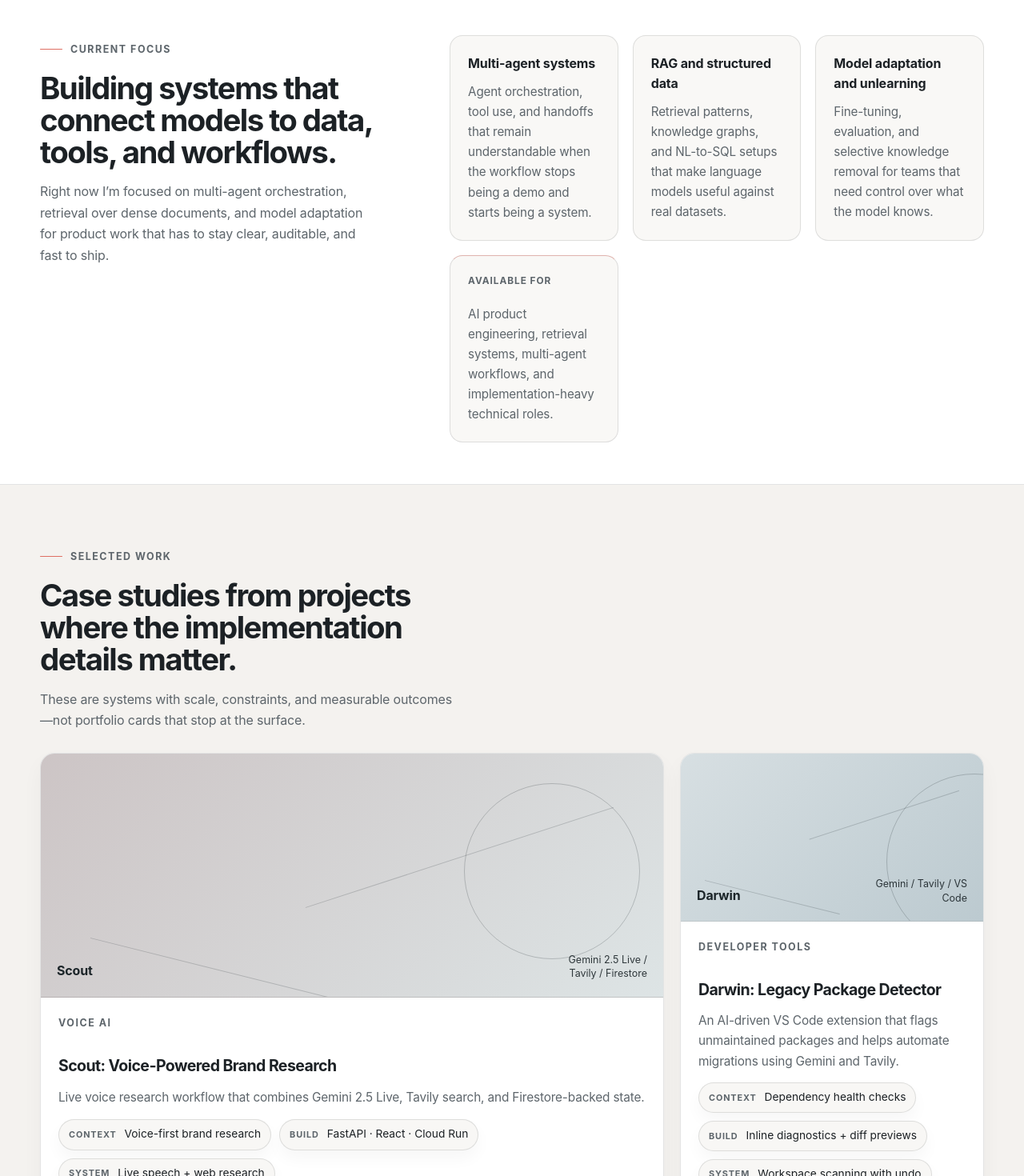
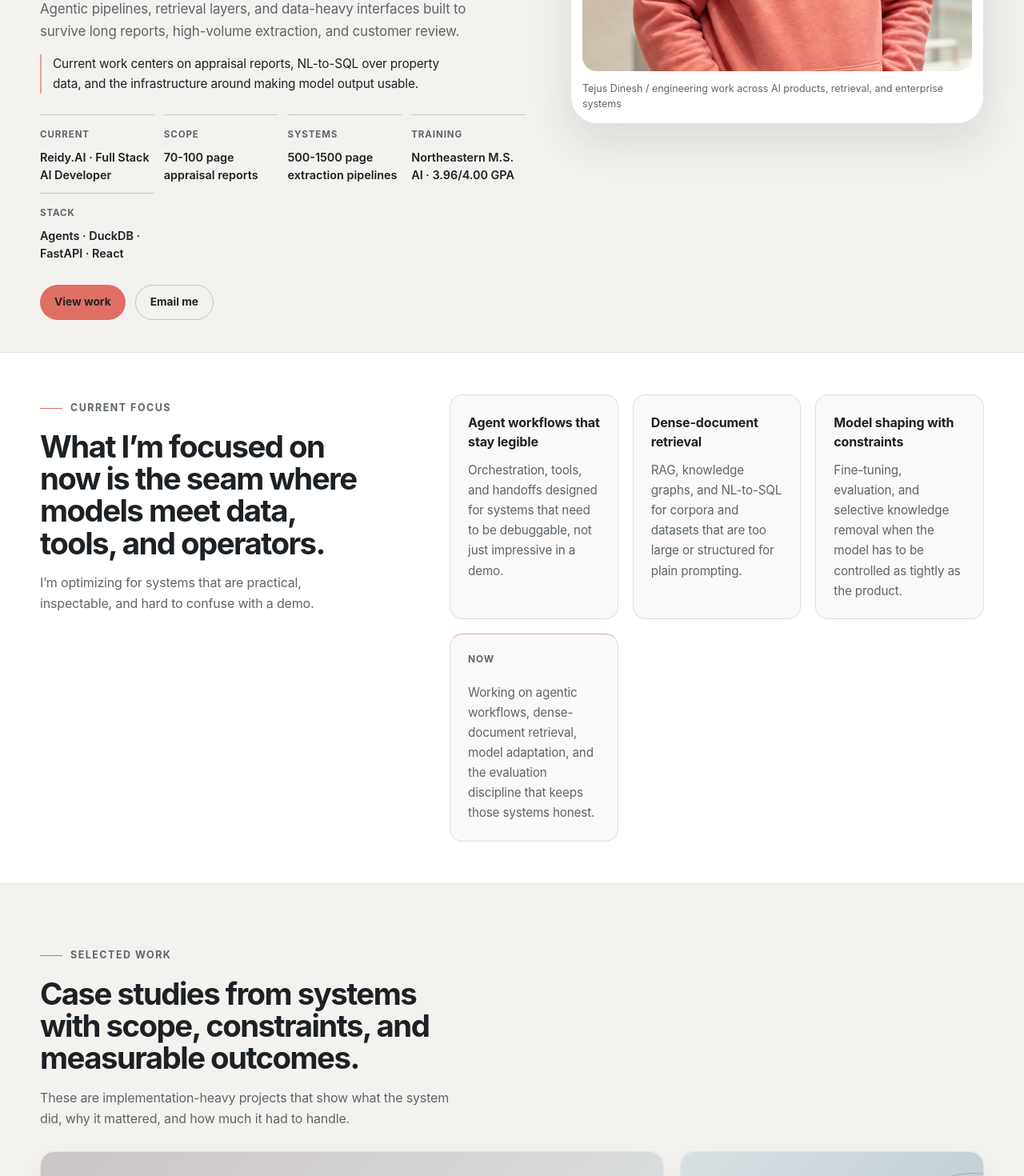
Before and after one commit to Dinesh-Tejus/website, a React (Vite) app: page / in a window 1280 px wide. Shown: the part 880-2350 px from the top of the page at 80% size. Built offline with nearby package versions, Linux system fonts and the light colour scheme.

Commit message:
feat: strengthen homepage authority

```diff
--- a/src/App.jsx
+++ b/src/App.jsx
@@ -8,68 +8,54 @@ const heroProof = [
   ['Scope', '70-100 page appraisal reports'],
   ['Systems', '500-1500 page extraction pipelines'],
   ['Training', 'Northeastern M.S. AI · 3.96/4.00 GPA'],
-];
-
-const focusAreas = [
-  {
-    title: 'Multi-agent systems',
-    text: 'Orchestration patterns that stay understandable as the workflow grows, with tools, retrieval, and handoffs wired together deliberately.',
-  },
-  {
-    title: 'RAG + knowledge graphs',
-    text: 'Document intelligence and structured retrieval for dense corpora, property data, and other domains where plain prompting is not enough.',
-  },
-  {
-    title: 'Model adaptation + unlearning',
-    text: 'Parameter-efficient fine-tuning, selective knowledge removal, and evaluation when the base model needs to be shaped for a specific job.',
-  },
+  ['Stack', 'Agents · DuckDB · FastAPI · React'],
 ];
 
 const entries = [
   {
     id: 'scout',
     category: 'builds',
-    type: 'Voice AI',
+    type: 'Case study · Voice AI',
     title: 'Scout: Voice-Powered Brand Research',
     shortTitle: 'Scout',
-    excerpt: 'Live voice research workflow that combines Gemini 2.5 Live, Tavily search, and Firestore-backed state.',
+    excerpt: 'A voice-first research system for live brand investigation, where speech, search, and state management stay in sync.',
     body: [
       'Scout turns voice into a real research interface. A user can ask follow-up questions naturally while the system keeps state in Firestore and resolves live web sources through Tavily.',
       'The application is built with FastAPI and React, runs on Cloud Run, and uses Gemini 2.5 Live for the conversational layer.',
     ],
     signal: 'Gemini 2.5 Live / Tavily / Firestore',
     proof: [
-      ['Context', 'Voice-first brand research'],
-      ['Build', 'FastAPI · React · Cloud Run'],
-      ['System', 'Live speech + web research'],
+      ['Problem', 'Voice-first brand research'],
+      ['System', 'FastAPI · React · Cloud Run'],
+      ['Why it mattered', 'Speech, search, and state in one loop'],
     ],
   },
   {
     id: 'darwin',
     category: 'builds',
-    type: 'Developer tools',
+    type: 'Case study · Developer tools',
     title: 'Darwin: Legacy Package Detector',
     shortTitle: 'Darwin',
-    excerpt: 'An AI-driven VS Code extension that flags unmaintained packages and helps automate migrations using Gemini and Tavily.',
+    excerpt: 'A VS Code extension for finding unmaintained packages and previewing migration paths before technical debt becomes a release blocker.',
     body: [
       'Darwin scans Python and JavaScript or TypeScript imports for deprecated or unmaintained packages, then uses web research and model analysis to judge package health.',
       'The extension includes inline diagnostics, migration suggestions with diff previews, workspace-wide scanning, local caching, confidence thresholds, ignore lists, and undo support.',
     ],
     signal: 'Gemini / Tavily / VS Code',
     proof: [
-      ['Context', 'Dependency health checks'],
-      ['Build', 'Inline diagnostics + diff previews'],
-      ['System', 'Workspace scanning with undo'],
+      ['Problem', 'Dependency health checks'],
+      ['System', 'Inline diagnostics + diff previews'],
+      ['Why it mattered', 'Workspace-wide migration guidance'],
     ],
     link: 'https://github.com/Dinesh-Tejus/Darwin',
   },
   {
     id: 'blindsight',
     category: 'builds',
-    type: 'AI accessibility',
+    type: 'Case study · AI accessibility',
     title: 'BlindSight: AI-Powered File Assistant',
     shortTitle: 'BlindSight',
-    excerpt: 'A voice-controlled file navigation prototype using Whisper CPP, Llama-70B through Groq, and text-to-speech.',
+    excerpt: 'A voice-controlled file-system assistant for visually impaired users, built as a serious prototype rather than a concept deck.',
     body: [
       'BlindSight is a high-fidelity prototype for voice-controlled file-system navigation for visually impaired users. Whisper CPP handles speech-to-text, while a Llama 70B model through Groq interprets natural-language commands.',
       'The prototype supports folder navigation, file and directory creation, document reading and editing, text-to-speech feedback, and keyboard-interrupt control. Testing recorded 95% speech-recognition accuracy and an 85% task-success rate.',
@@ -78,8 +64,8 @@ const entries = [
     alt: 'BlindSight project mark',
     signal: '95% speech accuracy / 85% task success',
     proof: [
-      ['Context', 'Voice-controlled file navigation'],
-      ['Build', 'Whisper CPP · Groq · TTS'],
+      ['Problem', 'Voice-controlled file navigation'],
+      ['System', 'Whisper CPP · Groq · TTS'],
       ['Result', '95% accuracy / 85% task success'],
     ],
     link: 'https://github.com/Dinesh-Tejus/BlindSight',
@@ -87,18 +73,18 @@ const entries = [
   {
     id: 'unlearning',
     category: 'research',
-    type: 'Machine unlearning',
+    type: 'Case study · Machine unlearning',
     title: 'Selective knowledge removal from Llama-3-8B',
     shortTitle: 'Unlearning',
-    excerpt: 'A comparison of LoRA fine-tuning, sparse autoencoder feature ablation, and prompt-based guardrailing.',
+    excerpt: 'A controlled comparison of LoRA, sparse-autoencoder ablation, and guardrailing for removing Harry Potter knowledge from Llama-3-8B-Instruct.',
     body: [
       'The project evaluates three approaches to removing Harry Potter knowledge from Llama-3-8B-Instruct: LoRA fine-tuning, sparse autoencoder feature ablation, and guardrailing.',
       'LoRA increased target-domain perplexity from 24.58 to 5.7 × 10^12 while maintaining a WikiText-2 perplexity of 15.49. The sparse-autoencoder experiment ablated the 100 most active target-domain features for a more selective intervention.',
     ],
     signal: 'Perplexity 24.58 → 5.7 × 10^12',
     proof: [
-      ['Context', 'Targeted knowledge removal'],
-      ['Build', 'LoRA · SAE ablation · guardrailing'],
+      ['Problem', 'Targeted knowledge removal'],
+      ['System', 'LoRA · SAE ablation · guardrailing'],
       ['Result', 'Selective intervention on Llama-3-8B'],
     ],
     link: 'https://github.com/Dinesh-Tejus/Machine-Unlearning',
@@ -106,7 +92,7 @@ const entries = [
   {
     id: 'fine-tuning',
     category: 'research',
-    type: 'Model adaptation',
+    type: 'Case study · Model adaptation',
     title: 'Comparing LoRA, OFT, and ETHER',
     shortTitle: 'Fine-tuning',
     excerpt: 'An implementation-focused comparison of three parameter-efficient language-model fine-tuning methods.',
@@ -116,8 +102,8 @@ const entries = [
     ],
     signal: '344K parameters / 30% GPU with ETHER+',
     proof: [
-      ['Context', 'PEFT comparison study'],
-      ['Build', 'LoRA · OFT · ETHER'],
+      ['Problem', 'PEFT tradeoffs'],
+      ['System', 'LoRA · OFT · ETHER'],
       ['Result', '344K trainable params / 30% GPU'],
     ],
     link: 'https://github.com/Dinesh-Tejus/Comparing-LORA-OFT-ETHER',
@@ -125,10 +111,10 @@ const entries = [
   {
     id: 'translation',
     category: 'builds',
-    type: 'Natural language processing',
+    type: 'Case study · NLP',
     title: 'Regional Language Translation',
     shortTitle: 'Translation',
-    excerpt: 'A comparison between a custom encoder-decoder model and fine-tuned mT5 for Kannada-English translation.',
+    excerpt: 'A comparison between a custom encoder-decoder model and fine-tuned mT5 for Kannada-English translation across 150,000 sentence pairs.',
     body: [
       'The project implements an LSTM encoder-decoder with attention, then compares it with mT5-base fine-tuned on 150,000 Kannada-English sentence pairs.',
       'The mT5 experiment improved BLEU from 0.0715 to 0.0823, a 15% increase. SentencePiece tokenization was used to handle Kannada morphology.',
@@ -137,8 +123,8 @@ const entries = [
     alt: 'Illustration of an encoder-decoder Kannada-English translation system',
     signal: '150K sentence pairs / 15% BLEU gain',
     proof: [
-      ['Context', 'Kannada-English translation'],
-      ['Build', 'LSTM attention · mT5-base'],
+      ['Problem', 'Kannada-English translation'],
+      ['System', 'LSTM attention · mT5-base'],
       ['Result', 'BLEU 0.0715 → 0.0823'],
     ],
     link: 'https://github.com/Dinesh-Tejus/Kannada-English-Translation',
@@ -148,21 +134,23 @@ const entries = [
 const experiences = [
   {
     id: 'reidy',
+    badge: 'Current role',
     date: 'Mar 2026 - Present',
     org: 'Reidy.AI',
     location: 'Full Stack AI Developer',
     role: 'Full Stack AI Developer',
-    summary: 'Leading applied AI work where the output has to be long, structured, and defensible.',
+    summary: 'Leading the applied AI work that turns property data into long-form reports, usable queries, and customer-ready systems.',
     signal: '70-100 page reports / DuckDB NL-to-SQL / customer-facing architecture',
     bullets: [
       'Built an agentic appraisal pipeline that turns property data into 70-100 page reports.',
-      'Developed DuckDB-backed NL-to-SQL workflows over property datasets.',
-      'Supported pre-sales discovery, architecture reviews, and POCs with customers.',
+      'Developed DuckDB-backed natural-language querying over property datasets for internal and customer workflows.',
+      'Supported pre-sales discovery, architecture reviews, and POCs so the system matched the way operators actually work.',
     ],
     stack: 'Agents / DuckDB / property analytics / technical discovery',
   },
   {
     id: 'c10',
+    badge: 'Previous role',
     date: 'Aug 2024 - Dec 2024',
     org: 'C10 Labs',
     location: 'Machine Learning Engineer Co-op',
@@ -170,19 +158,20 @@ const experiences = [
     summary: 'Built retrieval and automation systems for dense documents and high-volume workflows.',
     signal: '500-1500 page extraction / knowledge graphs / email automation',
     bullets: [
-      'Built a multi-agent RAG Q&A system using knowledge graphs.',
+      'Built a multi-agent RAG Q&A system using knowledge graphs for structured retrieval.',
       'Developed extraction pipelines for 500-1500 page documents.',
-      'Delivered contract risk assessment and high-volume email agents.',
+      'Delivered contract-risk assessment and high-volume email agents.',
     ],
     stack: 'AutoGen / LangChain / LangGraph / OpenAI / Neo4j',
   },
   {
     id: 'autodesk',
+    badge: 'Enterprise systems',
     date: 'Jun 2021 - Aug 2023',
     org: 'Autodesk',
     location: 'Software Engineer',
     role: 'Software Engineer',
-    summary: 'Worked on enterprise access and analytics tooling where reliability and rollout mattered.',
+    summary: 'Worked on access and analytics tooling where reliability, rollout, and internal adoption mattered.',
     signal: 'Azure App Proxy / SSO automation / Power BI dashboards',
     bullets: [
       'Built Azure App Proxy solutions for secure enterprise access.',
@@ -193,6 +182,7 @@ const experiences = [
   },
   {
     id: 'neu',
+    badge: 'Graduate study',
     date: 'Aug 2023 - Dec 2025',
     org: 'Northeastern University',
     location: 'M.S. in Artificial Intelligence',
@@ -209,16 +199,16 @@ const experiences = [
 
 const currentFocus = [
   {
-    title: 'Multi-agent systems',
-    text: 'Agent orchestration, tool use, and handoffs that remain understandable when the workflow stops being a demo and starts being a system.',
+    title: 'Agent workflows that stay legible',
+    text: 'Orchestration, tools, and handoffs designed for systems that need to be debuggable, not just impressive in a demo.',
   },
   {
-    title: 'RAG and structured data',
-    text: 'Retrieval patterns, knowledge graphs, and NL-to-SQL setups that make language models useful against real datasets.',
+    title: 'Dense-document retrieval',
+    text: 'RAG, knowledge graphs, and NL-to-SQL for corpora and datasets that are too large or structured for plain prompting.',
   },
   {
-    title: 'Model adaptation and unlearning',
-    text: 'Fine-tuning, evaluation, and selective knowledge removal for teams that need control over what the model knows.',
+    title: 'Model shaping with constraints',
+    text: 'Fine-tuning, evaluation, and selective knowledge removal when the model has to be controlled as tightly as the product.'
   },
 ];
 
@@ -413,10 +403,11 @@ function EntryModal({ entry, onClose }) {
 
 function ExperienceRow({ experience, open, onToggle }) {
   return (
-    <article className={`role ${open ? 'is-expanded' : ''}`}>
+    <article className={`role ${open ? 'is-expanded' : ''} ${experience.id === 'reidy' ? 'role--featured' : ''}`}>
       <button className="role-heading" type="button" onClick={onToggle} aria-expanded={open} aria-controls={`role-panel-${experience.id}`}>
         <span className="role-date">{experience.date}</span>
         <span className="role-identity">
+          {experience.badge && <span className="role-badge">{experience.badge}</span>}
           <strong>{experience.role}</strong>
           <span>{experience.org}</span>
         </span>
@@ -470,8 +461,9 @@ export default function App() {
         <section className="hero page-width">
           <div className="hero-copy">
             <p className="hero-role">Full Stack AI Developer · Reidy.AI</p>
-            <h1>I build AI systems that hold up under real work.</h1>
-            <p className="hero-intro">Agentic pipelines, retrieval layers, and data-heavy interfaces for long documents, property analytics, and enterprise workflows—shipped with enough rigor to be trusted outside a demo.</p>
+            <h1>I build AI systems for dense documents, property analytics, and enterprise workflows.</h1>
+            <p className="hero-intro">Agentic pipelines, retrieval layers, and data-heavy interfaces built to survive long reports, high-volume extraction, and customer review.</p>
+            <p className="hero-note">Current work centers on appraisal reports, NL-to-SQL over property data, and the infrastructure around making model output usable.</p>
             <ul className="hero-proof" aria-label="Proof points">
               {heroProof.map(([label, value]) => (
                 <li key={label}>
@@ -495,8 +487,8 @@ export default function App() {
           <div className="page-width focus-layout" data-reveal>
             <div className="section-heading section-heading--compact">
               <p className="eyebrow">Current focus</p>
-              <h2>Building systems that connect models to data, tools, and workflows.</h2>
-              <p>Right now I’m focused on multi-agent orchestration, retrieval over dense documents, and model adaptation for product work that has to stay clear, auditable, and fast to ship.</p>
+              <h2>What I’m focused on now is the seam where models meet data, tools, and operators.</h2>
+              <p>I’m optimizing for systems that are practical, inspectable, and hard to confuse with a demo.</p>
             </div>
             <div className="focus-grid">
               {currentFocus.map((item) => (
@@ -506,8 +498,8 @@ export default function App() {
                 </article>
               ))}
               <article className="focus-cta">
-                <p className="contact-label">Available for</p>
-                <p>AI product engineering, retrieval systems, multi-agent workflows, and implementation-heavy technical roles.</p>
+                <p className="contact-label">Now</p>
+                <p>Working on agentic workflows, dense-document retrieval, model adaptation, and the evaluation discipline that keeps those systems honest.</p>
               </article>
             </div>
           </div>
@@ -516,8 +508,8 @@ export default function App() {
         <section className="entries page-width" id="work" data-reveal>
           <div className="section-heading">
             <p className="eyebrow">Selected work</p>
-            <h2>Case studies from projects where the implementation details matter.</h2>
-            <p>These are systems with scale, constraints, and measurable outcomes—not portfolio cards that stop at the surface.</p>
+            <h2>Case studies from systems with scope, constraints, and measurable outcomes.</h2>
+            <p>These are implementation-heavy projects that show what the system did, why it mattered, and how much it had to handle.</p>
           </div>
           <div className="project-grid">
             {entries.map((entry) => (
@@ -530,8 +522,8 @@ export default function App() {
           <div className="page-width experience-layout">
             <div className="section-heading section-heading--compact">
               <p className="eyebrow">Experience</p>
-              <h2>Roles that show engineering leverage, not just tenure.</h2>
-              <p>From enterprise access to applied AI, the pattern is the same: ship systems that have to work, be explainable, and survive contact with users.</p>
+              <h2>A career story that moves from enterprise reliability to applied AI delivery.</h2>
+              <p>Reidy is the current center of gravity; C10 and Autodesk show the leverage and systems thinking that led here, while Northeastern grounds the AI depth behind the work.</p>
             </div>
             <div className="role-list">
               {experiences.map((experience) => (
@@ -563,16 +555,16 @@ export default function App() {
         <section className="contact page-width" id="contact" data-reveal>
           <div className="section-heading section-heading--compact">
             <p className="eyebrow">Contact</p>
-            <h2>If the work is real, email is the right next step.</h2>
-            <p>For roles, collaborations, or serious project conversations, reach out directly.</p>
+            <h2>If the work is serious, email is the right next step.</h2>
+            <p>For roles, partnerships, or product work that needs implementation depth, reach out directly.</p>
           </div>
           <div className="contact-layout">
             <div className="contact-panel contact-panel--feature">
               <p className="contact-label">Fastest route</p>
               <h3>Email</h3>
-              <p className="contact-copy">Best for hiring conversations, partnerships, and AI product work that needs implementation depth.</p>
+              <p className="contact-copy">Best for hiring conversations, collaborations, and AI product work that needs a builder who can move from model choice to production delivery.</p>
               <a className="primary-action" href="mailto:dtejus03@gmail.com">dtejus03@gmail.com</a>
-              <a className="secondary-action" href="tel:+18576547354">Call or text 857-654-7354</a>
+              <a className="secondary-action" href="tel:+185****7354">Call or text 857-654-7354</a>
             </div>
             <div className="contact-panel">
               <p className="contact-label">Elsewhere</p>
@@ -589,6 +581,7 @@ export default function App() {
       <footer className="site-footer">
         <div className="page-width footer-inner">
           <span>&copy; 2026 Tejus Dinesh</span>
+          <span>Applied AI systems · Retrieval · Enterprise software</span>
         </div>
       </footer>
       <EntryModal entry={selectedEntry} onClose={() => setSelectedEntry(null)} />
--- a/src/styles.css
+++ b/src/styles.css
@@ -342,18 +342,28 @@ h1 span {
   line-height: 1.65;
 }
 
+.hero-note {
+  max-width: 54ch;
+  margin: 14px 0 0;
+  padding-left: 14px;
+  border-left: 2px solid color-mix(in srgb, var(--accent) 62%, transparent);
+  color: var(--ink);
+  font-size: 0.96rem;
+  line-height: 1.6;
+}
+
 .hero-proof {
   display: grid;
   grid-template-columns: repeat(4, minmax(0, 1fr));
-  gap: 16px;
-  margin: 30px 0 0;
+  gap: 12px;
+  margin: 26px 0 0;
   padding: 0;
   list-style: none;
 }
 
 .hero-proof li {
-  padding-top: 18px;
-  border-top: 1px solid var(--line);
+  padding-top: 16px;
+  border-top: 1px solid var(--line-strong);
 }
 
 .hero-proof span {
@@ -369,7 +379,7 @@ h1 span {
 .hero-proof strong {
   display: block;
   color: var(--ink);
-  font-size: 0.92rem;
+  font-size: 0.9rem;
   line-height: 1.5;
   font-weight: 600;
 }
@@ -513,7 +523,7 @@ h1 span {
   padding: 22px;
   border: 1px solid var(--line);
   border-radius: var(--radius);
-  background: color-mix(in srgb, var(--canvas) 55%, var(--surface));
+  background: color-mix(in srgb, var(--canvas) 44%, var(--surface));
 }
 
 .focus-card h3,
@@ -537,7 +547,7 @@ h1 span {
 .focus-cta {
   display: grid;
   gap: 0;
-  border-top-color: color-mix(in srgb, var(--accent) 38%, var(--line));
+  border-top-color: color-mix(in srgb, var(--accent) 48%, var(--line));
 }
 
 .focus-cta .contact-label {
@@ -555,7 +565,7 @@ h1 span {
   border: 1px solid var(--line);
   border-top-color: color-mix(in srgb, var(--accent) 38%, var(--line));
   border-radius: var(--radius);
-  background: color-mix(in srgb, var(--canvas) 55%, var(--surface));
+  background: color-mix(in srgb, var(--canvas) 44%, var(--surface));
 }
 
 .overview-item h3 {
@@ -592,7 +602,7 @@ h1 span {
   border-radius: calc(var(--radius) + 2px);
   background: var(--surface);
   overflow: hidden;
-  box-shadow: 0 12px 26px rgba(0, 0, 0, 0.04);
+  box-shadow: 0 16px 36px rgba(0, 0, 0, 0.05);
 }
 
 .project-card--featured {
@@ -644,10 +654,9 @@ h1 span {
   align-items: center;
   gap: 10px;
   padding: 10px 14px;
-  border: 1px solid var(--line);
+  border: 1px solid var(--line-strong);
   border-radius: 999px;
-  background: color-mix(in srgb, var(--canvas) 60%, var(--surface));
-  box-shadow: 0 10px 20px rgba(0, 0, 0, 0.035);
+  background: color-mix(in srgb, var(--canvas) 42%, var(--surface));
 }
 
 .project-pill-label {
@@ -663,6 +672,7 @@ h1 span {
   color: var(--ink);
   font-size: 0.88rem;
   line-height: 1.3;
+  font-weight: 550;
 }
 
 .project-pills--compact .project-pill {
@@ -838,6 +848,12 @@ h1 span {
   transition: border-color 160ms ease, background 160ms ease, box-shadow 160ms ease;
 }
 
+.role--featured {
+  border-color: color-mix(in srgb, var(--accent) 42%, var(--line));
+  background: color-mix(in srgb, var(--surface) 92%, var(--accent-soft));
+  box-shadow: 0 18px 34px rgba(0, 0, 0, 0.05);
+}
+
 .role-heading {
   display: grid;
   grid-template-columns: 130px minmax(0, 1fr) 180px 30px;
@@ -862,6 +878,14 @@ h1 span {
 .role-identity {
   display: grid;
   gap: 3px;
+}
+
+.role-badge {
+  color: var(--accent-strong);
+  font-size: 0.69rem;
+  font-weight: 700;
+  letter-spacing: 0.1em;
+  text-transform: uppercase;
 }
 
 .role-identity strong {
@@ -980,7 +1004,7 @@ h1 span {
   padding: 28px;
   border: 1px solid var(--line);
   border-radius: calc(var(--radius) + 14px);
-  background: linear-gradient(180deg, color-mix(in srgb, var(--surface) 94%, var(--accent-soft)) 0%, var(--surface) 100%);
+  background: linear-gradient(180deg, color-mix(in srgb, var(--surface) 90%, var(--accent-soft)) 0%, var(--surface) 100%);
   box-shadow: 0 18px 40px var(--shadow);
 }
 
@@ -1040,6 +1064,10 @@ h1 span {
 }
 
 .footer-inner {
+  display: flex;
+  justify-content: space-between;
+  gap: 16px;
+  flex-wrap: wrap;
   padding-top: 18px;
   border-top: 1px solid var(--line);
   color: var(--muted);
@@ -1122,6 +1150,10 @@ h1 span {
     grid-template-columns: 1fr;
   }
 
+  .hero-note {
+    padding-left: 12px;
+  }
+
   .project-pills {
     gap: 8px;
   }
```
